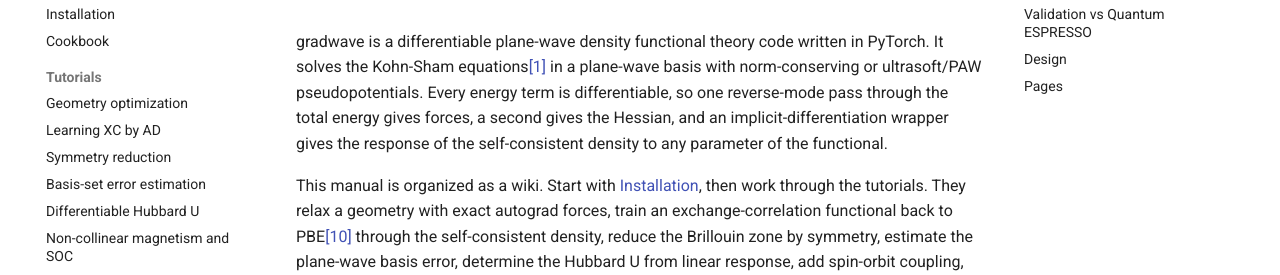
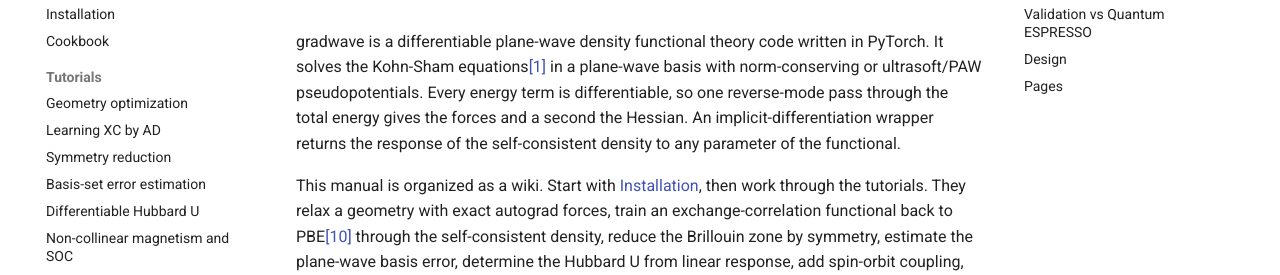
Before and after one commit to wladerer/gradwave, an MkDocs documentation site: the page built from docs/manual/index.md, in a window 1280 px wide and 900 px high. Shown: the part 151-426 px from the top of the window. Built offline with MkDocs 1.6.1 and Material for MkDocs 9.7.7, drawn with Linux system fonts in a browser that asks for light colours.

Commit message:
docs: fix rhythm and mechanism-flattening in the gradwave opener
The intro's third sentence stacked three parallel 'gives' clauses in one
breath, and the third bolted the implicit-differentiation wrapper onto the
same verb as the autograd force/Hessian passes, hiding that it is a
different mechanism. Split the wrapper into its own sentence and elided the
verb in the parallel clause.

Co-Authored-By: Claude Opus 4.8 (1M context) <noreply@anthropic.com>

```diff
--- a/docs/manual/index.md
+++ b/docs/manual/index.md
@@ -4,8 +4,8 @@ gradwave is a differentiable plane-wave density functional theory code written
 in PyTorch. It solves the Kohn-Sham equations[[1]](bibliography.md#ks) in a
 plane-wave basis with norm-conserving or ultrasoft/PAW pseudopotentials. Every
 energy term is differentiable, so one reverse-mode pass through the total energy
-gives forces, a second gives the Hessian, and an implicit-differentiation wrapper
-gives the response of the self-consistent density to any parameter of the
+gives the forces and a second the Hessian. An implicit-differentiation wrapper
+returns the response of the self-consistent density to any parameter of the
 functional.
 
 This manual is organized as a wiki. Start with [Installation](installation.md),
```
